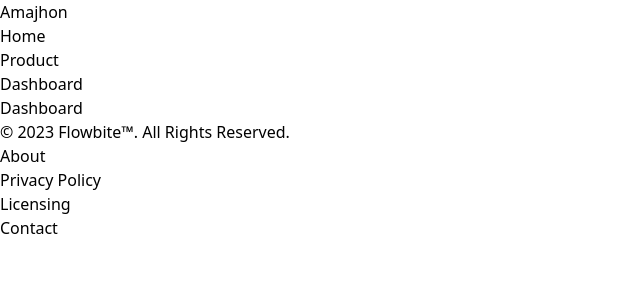
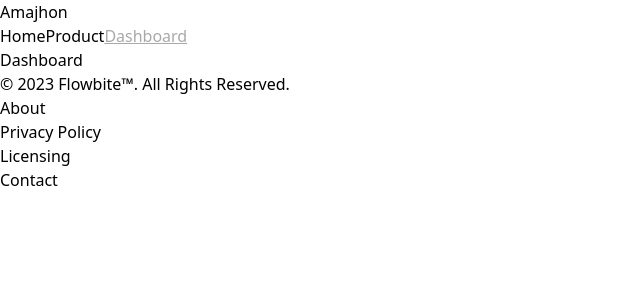
Before and after one commit to rakibul226/single_page_application_React_Router, a React (Vite) app: page /dashboard in a window 1280 px wide. Shown: the top 300 px of the page, without its empty margins (0-640 px from the left). Built offline with nearby package versions, Linux system fonts and the light colour scheme.

Commit message:
add spinner

```diff
--- /dev/null
+++ b/src/components/Layout/CSS/mycss.css
@@ -0,0 +1,4 @@
+nav a.active{
+    text-decoration: underline;
+    color: darkgray;
+}
--- a/src/components/Layout/Layouts/Navbar.jsx
+++ b/src/components/Layout/Layouts/Navbar.jsx
@@ -1,4 +1,6 @@
 import { Link } from "react-router-dom";
+import { NavLink } from "react-router-dom";
+import '../CSS/mycss.css'
 
 const Navbar = () => {
     return (
@@ -7,18 +9,11 @@ const Navbar = () => {
                     <h1 className="text-5xl">
                         <Link to={`/`}>Amajhon</Link>
                     </h1></div>
-                <nav>
-                    <ul className="flex gap-5 text-3xl">
-                        <li>
-                            <Link to={`/`}>Home</Link>
-                        </li>
-                        <li>
-                            <Link to={`/products`}>Product</Link>
-                        </li>
-                        <li>
-                            <Link to={`/dashboard`}>Dashboard</Link>
-                        </li>
-                    </ul>
+
+                <nav className="flex gap-5 text-3xl">
+                    <NavLink to={`/`}>Home</NavLink>
+                    <NavLink to={`/products`}>Product</NavLink>
+                    <NavLink to={`/dashboard`}>Dashboard</NavLink>
                 </nav>
            </div>
     );
--- a/src/components/Layout/MainLayOut.jsx
+++ b/src/components/Layout/MainLayOut.jsx
@@ -1,15 +1,28 @@
-import { Outlet } from "react-router-dom";
+import { Outlet,useNavigation  } from "react-router-dom";
 // import { NavLink } from "react-router-dom";
 // import { Link } from "react-router-dom";
 import Footer from "./Layouts/Footer";
 import Navbar from "./Layouts/Navbar";
+import Spinner from "./Pages/Spinner";
 
 
 const MainLayOut = () => {
+
+    const navigation = useNavigation();
+     const isLoadingProducts = navigation.state === "loading";
+
+
     return (
         <div>
             <Navbar></Navbar>
-            <div className="min-h-screen"><Outlet></Outlet></div>
+            {/* <div className="min-h-screen"><Outlet></Outlet></div>   */}
+                {isLoadingProducts ? (
+                <Spinner></Spinner>
+                ) : (
+                    <div className="my-10 min-h-screen">
+                    <Outlet></Outlet>
+                    </div>
+                )}
             <Footer></Footer>
         </div>
     );
--- /dev/null
+++ b/src/components/Layout/Pages/Spinner.jsx
@@ -0,0 +1,21 @@
+// import Lottie from "lottie-react";
+// import SpinnerLottie from "./spinner-loader.json";
+const Spinner = () => {
+    return (
+        <div className='h-screen flex justify-center items-center'>
+            {/* <Lottie animationData={SpinnerLottie} loop={true} ></Lottie> */}
+            {/* <h1 className="text-9xl">Loading</h1> */}
+
+<div role="status">
+    <svg aria-hidden="true" className="w-8 h-8 text-gray-200 animate-spin dark:text-gray-600 fill-blue-600" viewBox="0 0 100 101" fill="none" xmlns="http://www.w3.org/2000/svg">
+        <path d="M100 50.5908C100 78.2051 77.6142 100.591 50 100.591C22.3858 100.591 0 78.2051 0 50.5908C0 22.9766 22.3858 0.59082 50 0.59082C77.6142 0.59082 100 22.9766 100 50.5908ZM9.08144 50.5908C9.08144 73.1895 27.4013 91.5094 50 91.5094C72.5987 91.5094 90.9186 73.1895 90.9186 50.5908C90.9186 27.9921 72.5987 9.67226 50 9.67226C27.4013 9.67226 9.08144 27.9921 9.08144 50.5908Z" fill="currentColor"/>
+        <path d="M93.9676 39.0409C96.393 38.4038 97.8624 35.9116 97.0079 33.5539C95.2932 28.8227 92.871 24.3692 89.8167 20.348C85.8452 15.1192 80.8826 10.7238 75.2124 7.41289C69.5422 4.10194 63.2754 1.94025 56.7698 1.05124C51.7666 0.367541 46.6976 0.446843 41.7345 1.27873C39.2613 1.69328 37.813 4.19778 38.4501 6.62326C39.0873 9.04874 41.5694 10.4717 44.0505 10.1071C47.8511 9.54855 51.7191 9.52689 55.5402 10.0491C60.8642 10.7766 65.9928 12.5457 70.6331 15.2552C75.2735 17.9648 79.3347 21.5619 82.5849 25.841C84.9175 28.9121 86.7997 32.2913 88.1811 35.8758C89.083 38.2158 91.5421 39.6781 93.9676 39.0409Z" fill="currentFill"/>
+    </svg>
+    <span className="sr-only">Loading...</span>
+</div>
+
+        </div>
+    );
+};
+
+export default Spinner;
```
